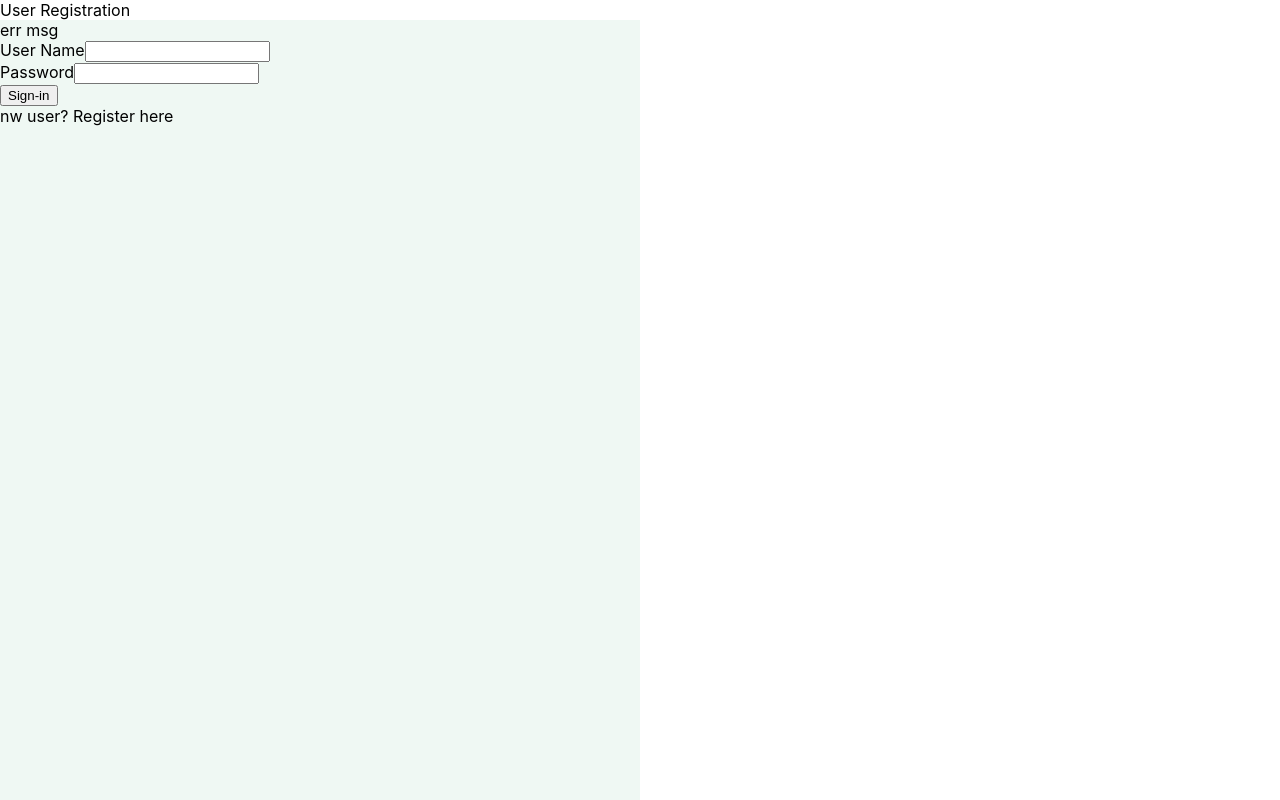
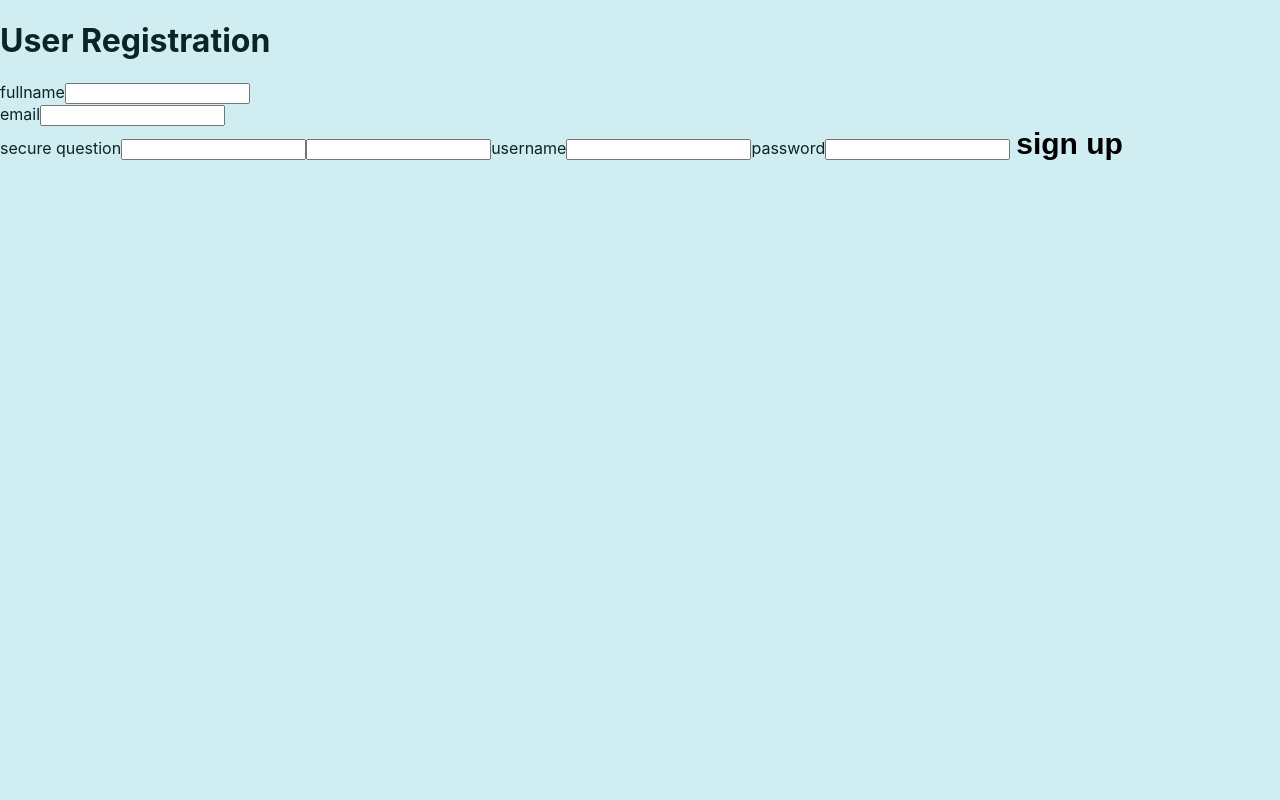
Before and after one commit to thanhquang19/User-Registration, a React (Create React App) app in the folder useregistration/: page /registration in a window 1280 px wide. Shown: the top 800 px of the page. Built offline with nearby package versions, Linux system fonts and the light colour scheme.

Commit message:
hard coding routes, add registration form structure, and some stylings

```diff
--- a/useregistration/src/App.js
+++ b/useregistration/src/App.js
@@ -1,21 +1,31 @@
 
-import Login from "./Pages/Log-in/Login.jsx";
-import UserProfile from "./Pages/UserProfile/UserProfile.jsx";
+
+import {BrowserRouter, Route, Routes, Link, Outlet} from 'react-router-dom'
+import UserRegistration from "./Pages/UserRegistration/UserRegistration.jsx";
+import PrivateRoutes from "./Routes/PrivateRoutes.jsx";
 
 function App() {
   return (
 
-    <div className="App">
+    <BrowserRouter>
+     <h1>User Registration</h1>
+
+      {/* <div>
+        <Link path='/'>User Profile</Link>
+        <br/>
+        <Link to='/login'>Login</Link>
+        <br/>
+        <Link to='/registration'>User Registration</Link>
+      </div> */}
+
+        <Routes>
+          <Route path='/' element={<PrivateRoutes/>} />
+          {/* <Route path='/login' element={<Login/>}/>        */}
+          <Route path='/registration' element={<UserRegistration/>}/>
+        </Routes>
 
 
-      User Registration
-      <Login/>
-
-      <UserProfile/>
-
-
-
-    </div>
+    </BrowserRouter>
 
 
   );
--- a/useregistration/src/Pages/Log-in/Login.css
+++ b/useregistration/src/Pages/Log-in/Login.css
@@ -1,5 +1,11 @@
 #login-form {
     background-color: #EFF8F3;
-    aspect-ratio: 3 / 5;
+    aspect-ratio: 5 / 7;
     width: 50%;
+    text-align: center;
+    border-radius: 20px;
+    display: flex;
+    flex-direction: column;
+    box-sizing: border-box;
+    padding: 20px;
 }
--- a/useregistration/src/Pages/Log-in/Login.jsx
+++ b/useregistration/src/Pages/Log-in/Login.jsx
@@ -1,20 +1,36 @@
-import React from 'react';
+import {React, useRef} from 'react';
+import { Link, Outlet } from 'react-router-dom';
 import './Login.css';
 
 
-export default function Login() {
+export default function Login(props) {
+
+  const username = useRef();
+  const password = useRef();
+
+  const handleSignin = (e) => {
+    e.preventDefault();
+    props.validateUser(username.current.value, password.current.value)
+  }
+
   return (
     <form id='login-form'>
-      <div>err msg</div>
-      <label for="username"> User Name</label>
-      <input id='username' type="text"></input>
+      <div>{props.errMsg}</div>
+      <label for="username"> username</label>
+      <input  ref={username} id='username' type="text"></input>
       <br/>
-      <label for="password">Password</label>
-      <input id='password' type="password"></input>
+      <label for="password">password</label>
+      <input  ref={password} id='password' type="password"></input>
       <br/>
 
-      <button> Sign-in</button>
-      <div> nw user? Register here</div>
+      <p>forget username or password?</p>
+      <br/>
+
+      <button id='singin-btn' onClick={handleSignin}> sign in</button>
+      <br/>
+      <Link to='/registration'>new user? Register here</Link>
+      <Outlet/>
+
     </form>
 
   )
--- a/useregistration/src/Pages/UserRegistration/UserRegistration.jsx
+++ b/useregistration/src/Pages/UserRegistration/UserRegistration.jsx
@@ -0,0 +1,31 @@
+import React from 'react'
+
+export default function UserRegistration() {
+  return (
+    <div>
+      <form id='regist-form'>
+        <label for='fullname'>fullname</label>
+        <input type='text' id='fullname'></input>
+        <br/>
+        <label for='email'>email</label>
+        <input type='text' id='email'></input>
+        <br/>
+        <label for='secure-question'>secure question</label>
+        <input type='text' id='secure-question' list='question-list'></input>
+        <input type='text' id='secure-answer'></input>
+        <datalist id='question-list'>
+          <option>In what city were you born?</option>
+          <option>What is the name of your favorite pet?</option>
+          <option>What high school did you attend?</option>
+          <option>What was the name of your elementary school?</option>
+          <option>What was the make of your first car?</option>
+        </datalist>
+        <label for='username'>username</label>
+        <input type='text' id='username'></input>
+        <label for='password'>password</label>
+        <input type='text' id='password'></input>
+        <button id='signup-btn'>sign up</button>
+      </form>
+    </div>
+  )
+}
--- a/useregistration/src/Routes/PrivateRoutes.jsx
+++ b/useregistration/src/Routes/PrivateRoutes.jsx
@@ -0,0 +1,39 @@
+import {React, useState} from 'react'
+import Login from '../Pages/Log-in/Login'
+import UserProfile from '../Pages/UserProfile/UserProfile'
+
+export default function PrivateRoutes() {
+    const [currentUser, getCurrentUser] = useState()
+    // a bug here is that the currentUser is reset when page is refreshed
+    const [errMsg, getErrMsg] = useState(" ")
+    const registeredUser = {
+        username: 'thanh',
+        password: '12345'
+    }
+    const validateUser = (username, password) => {
+
+        // the following will be replaced with a GET method request
+        // the concern is how to hide the password while the GET request doesn't have a body
+
+        if(
+          username === registeredUser.username
+          &&
+          password === registeredUser.password
+        ) {
+
+          getCurrentUser({username: username, password: password})
+
+        }
+        else {
+          getErrMsg('unmatch username or password')
+        }
+      }
+
+    return (
+        currentUser?
+        <UserProfile/>
+        :
+        <Login validateUser={validateUser} errMsg={errMsg}/>
+
+    )
+}
--- a/useregistration/src/index.css
+++ b/useregistration/src/index.css
@@ -5,9 +5,21 @@ body {
     sans-serif;
   -webkit-font-smoothing: antialiased;
   -moz-osx-font-smoothing: grayscale;
+  background-color: #D0EDF1;
+  color: #0C2427;
 }
 
 code {
   font-family: source-code-pro, Menlo, Monaco, Consolas, 'Courier New',
     monospace;
 }
+
+
+button {
+  background-color: #D0EDF1;
+  border: none;
+  border-radius: 15px;
+  font-size: 30px;
+  font-weight: bold;
+  cursor: pointer;
+}
```
